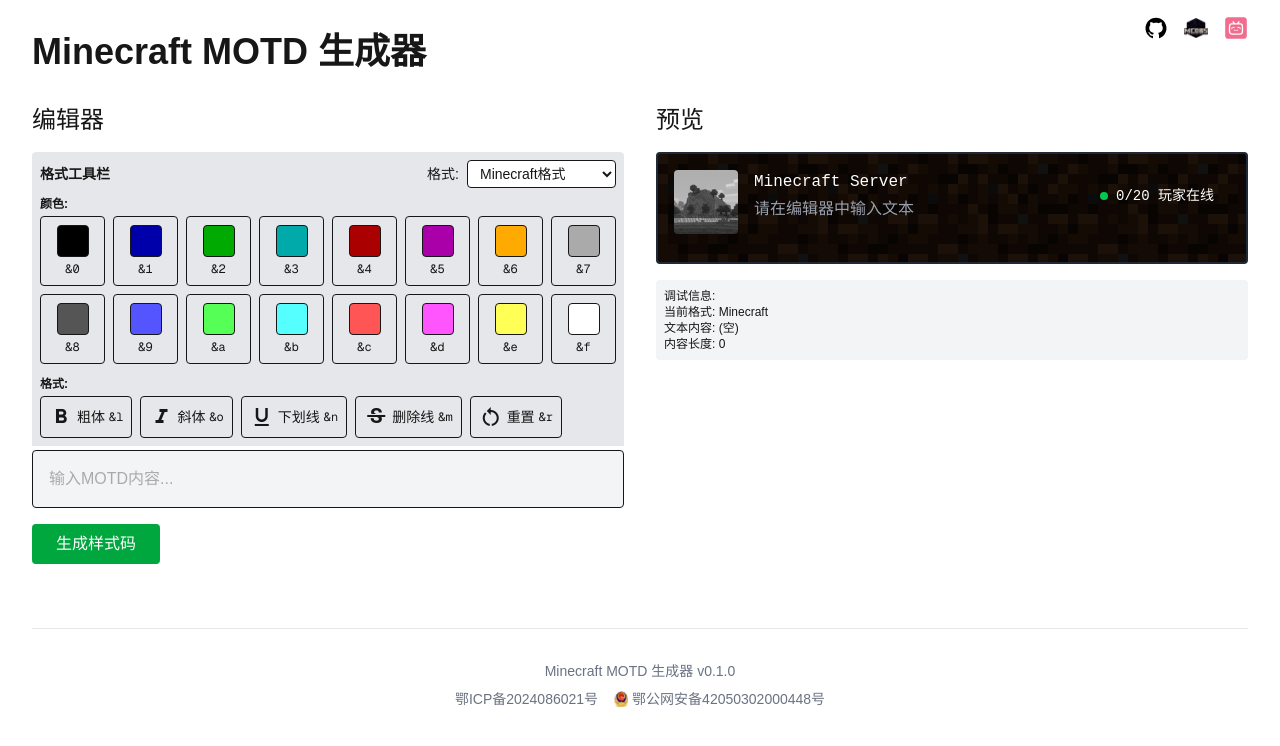
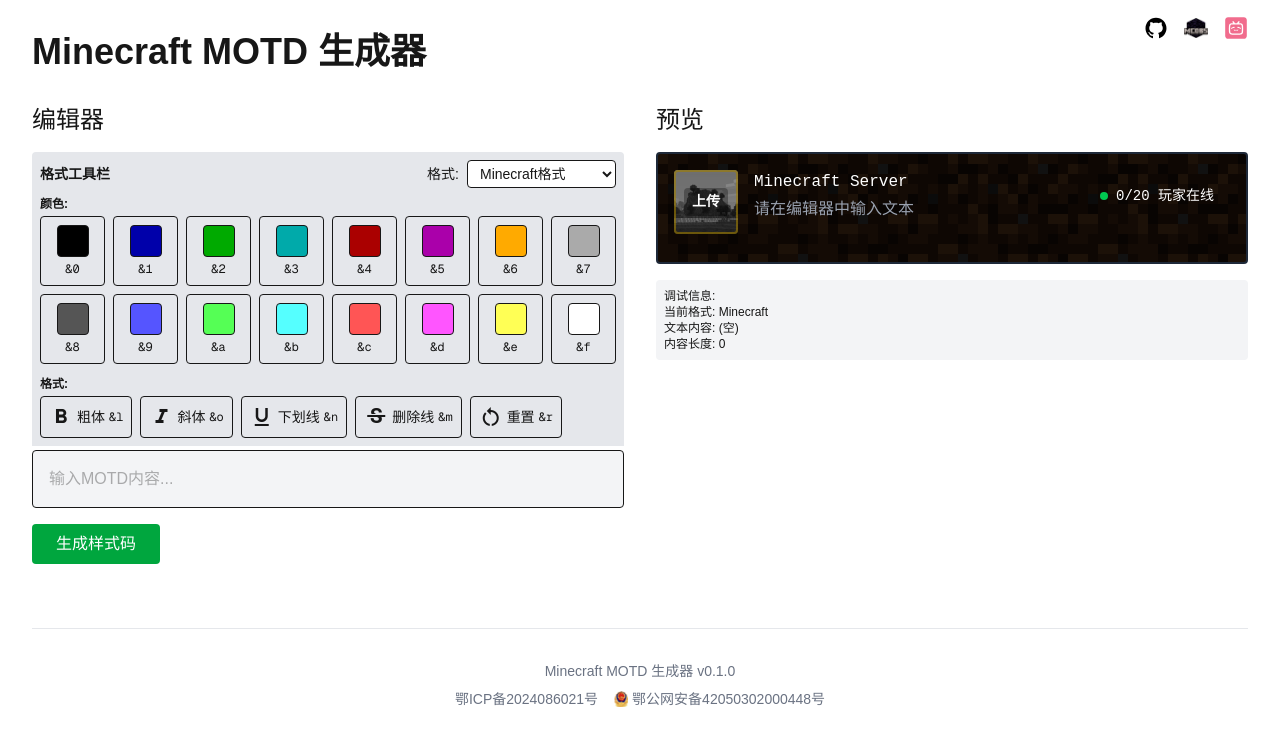
Before and after one commit to Katou-Kouseki/AMOTD-web, a Next.js app: page / in a window 1280 px wide. Shown: the top 746 px of the page. Built offline with nearby package versions, Linux system fonts and the light colour scheme; a web font is replaced by a local one.

Commit message:
上传按钮动画以及优化

```diff
--- a/app/page.tsx
+++ b/app/page.tsx
@@ -296,28 +296,74 @@
             <div className="relative z-10 flex items-start mb-3 pointer-events-auto">
 
               <div className="relative w-16 h-16 mr-4">
-                <label
-                  htmlFor="icon-upload"
-                  className="absolute inset-0 cursor-pointer group"
-                >
-                  {uploadingIcon ? (
-                    <div className="absolute inset-0 flex items-center justify-center bg-black bg-opacity-50 text-white">
-                      上传中...
-                    </div>
-                  ) : serverIcon && (
-                    <div className="absolute inset-0 bg-black bg-opacity-0 group-hover:bg-opacity-40 transition-all duration-200 flex items-center justify-center">
-                      <span className="text-white opacity-0 group-hover:opacity-100 text-sm">
-                        上传
-                      </span>
-                    </div>
-                  )}
+                <input
+                  type="file"
+                  id="icon-upload"
+                  accept="image/png,image/jpeg,image/gif"
+                  className="hidden"
+                  onChange={handleIconUpload}
+                />
+
+                {/* 基础图像 */}
                 <Image
                   src={serverIcon ? serverIcon : '/unknown_server.jpg'}
                   alt="Server Icon"
                   fill
                   className="rounded object-cover"
                 />
+
+                {/* 上传中覆盖层 */}
+                {uploadingIcon && (
+                  <div className="absolute inset-0 flex items-center justify-center bg-black bg-opacity-70 text-white rounded z-20">
+                    上传中...
+                  </div>
+                )}
+
+                {/* 未上传状态闪烁边框 - 独立分离 */}
+                {!serverIcon && !uploadingIcon && (
+                  <div className="absolute inset-0 border-2 border-yellow-400 rounded z-10 animate-[pulse_1.5s_ease-in-out_infinite]"></div>
+                )}
+
+                {/* 悬停效果和文字层 - 使用内联样式确保动画生效 */}
+                <label
+                  htmlFor="icon-upload"
+                  className="absolute inset-0 cursor-pointer flex items-center justify-center z-20"
+                  style={{
+                    backgroundColor: serverIcon ? 'rgba(0,0,0,0)' : 'rgba(0,0,0,0.15)',
+                    transition: 'all 0.3s ease',
+                  }}
+                  onMouseEnter={(e) => {
+                    e.currentTarget.style.backgroundColor = 'rgba(0,0,0,0.35)';
+                    const textElement = e.currentTarget.querySelector('span');
+                    if (textElement) textElement.style.opacity = '1';
+                  }}
+                  onMouseLeave={(e) => {
+                    e.currentTarget.style.backgroundColor = serverIcon ? 'rgba(0,0,0,0)' : 'rgba(0,0,0,0.15)';
+                    const textElement = e.currentTarget.querySelector('span');
+                    if (textElement && serverIcon) textElement.style.opacity = '0';
+                  }}
+                >
+                  <span
+                    className="text-white font-bold text-sm rounded px-2 py-1"
+                    style={{
+                      opacity: serverIcon ? '0' : '1',
+                      transition: 'opacity 0.3s ease',
+                      backgroundColor: 'rgba(0,0,0,0.3)',
+                    }}
+                  >
+                    上传
+                  </span>
                 </label>
+
+                {/* 未上传状态的额外闪烁层 */}
+                {!serverIcon && !uploadingIcon && (
+                  <div
+                    className="absolute inset-0 rounded z-10"
+                    style={{
+                      animation: 'pulseOpacity 2s ease-in-out infinite',
+                    }}
+                  ></div>
+                )}
               </div>
               <div style={{ width: 'calc(100% - 80px)' }}>
                 <div className="text-white text-base font-normal mb-1">Minecraft Server</div>
@@ -352,13 +398,6 @@
             </div>
           </div>
           </div>
-          <input
-            type="file"
-            accept="image/png, image/jpeg"
-            onChange={handleIconUpload}
-            className="hidden"
-            id="icon-upload"
-          />
           <div className="mt-4 p-2 bg-gray-100 rounded text-xs">
             <div>调试信息:</div>
             <div>当前格式: {isMinimessage ? "MiniMessage" : "Minecraft"}</div>
@@ -366,7 +405,6 @@
             <div>内容长度: {motdText?.length || 0}</div>
             {isMinimessage && (
               <div>
-                <div>解析后内容:</div>
                 <pre className="mt-1 p-1 bg-white rounded border overflow-x-auto">
                   {parseMinimessageText(motdText)}
                 </pre>
@@ -413,6 +451,13 @@
           </a>
         </div>
       </footer>
+      {/* 添加必要的内联样式 */}
+      <style jsx>{`
+        @keyframes pulseOpacity {
+          0%, 100% { background-color: rgba(0,0,0,0.15); }
+          50% { background-color: rgba(0,0,0,0.35); }
+        }
+      `}</style>
     </main>
   );
 }
--- /dev/null
+++ b/tailwind.config.js
@@ -0,0 +1,18 @@
+module.exports = {
+  theme: {
+    extend: {
+      animation: {
+        'pulse': 'pulse 2s cubic-bezier(0.4, 0, 0.6, 1) infinite',
+      },
+      keyframes: {
+        pulse: {
+          '0%, 100%': { opacity: 1 },
+          '50%': { opacity: 0.5 },
+        },
+      },
+    },
+  },
+  plugins: [
+    // 保留现有插件...
+  ],
+};
```
Also changed, not shown: src/components/MOTDEditor.tsx (indentation only). Lines whose indentation alone changed are shown as unchanged.
